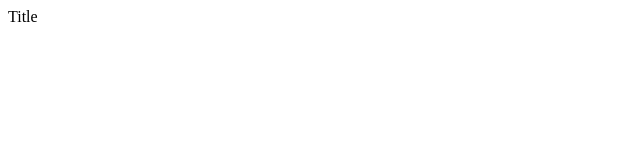
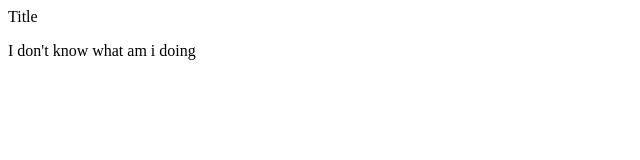
Before and after one commit to tata-fritata/new-repo, a plain HTML site: page index.html in a window 1280 px wide. Shown: the whole page, without its empty margins (0-640 px from the left). Drawn offline with Linux system fonts and the light colour scheme.

Commit message:
update html

```diff
--- a/index.html
+++ b/index.html
@@ -8,5 +8,8 @@
   </head>
   <body>
     <header class="header">Title</header>
+    <div class="header__text">
+      <p>I don't know what am i doing</p>
+    </div>
   </body>
 </html>
```
